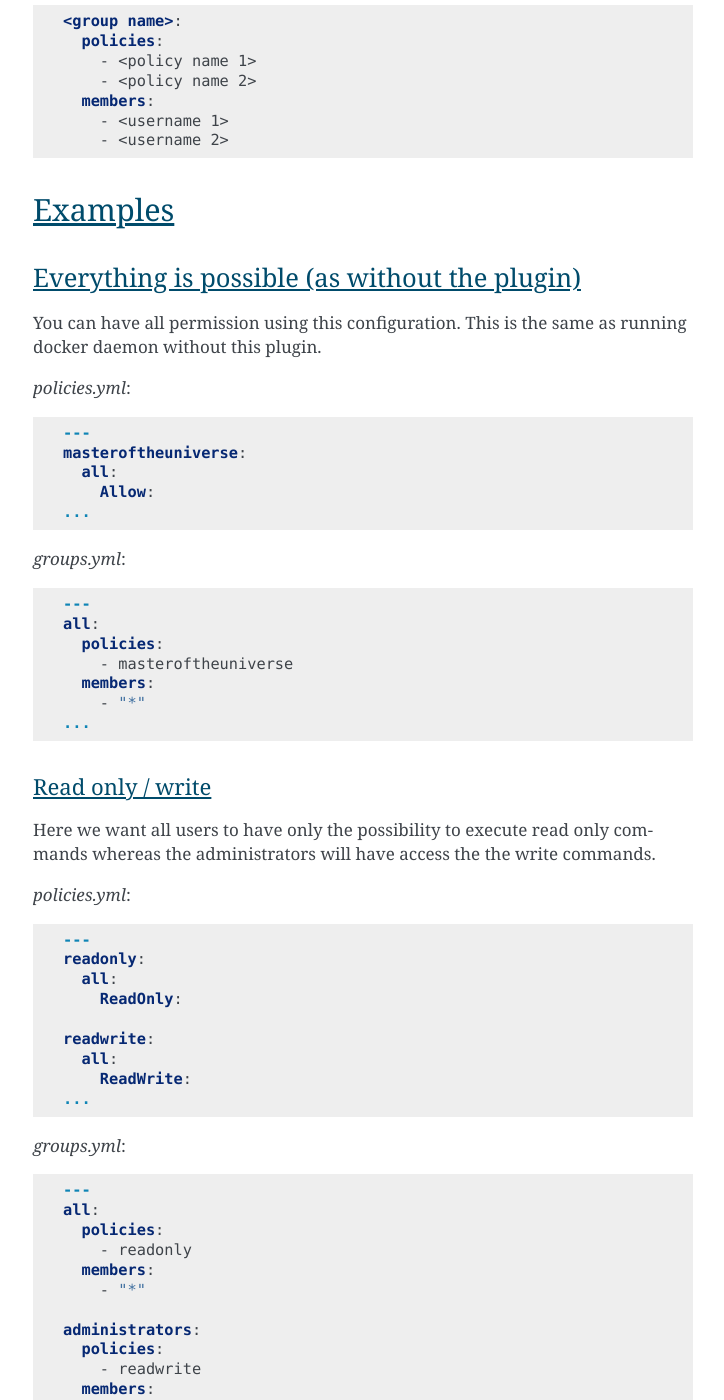
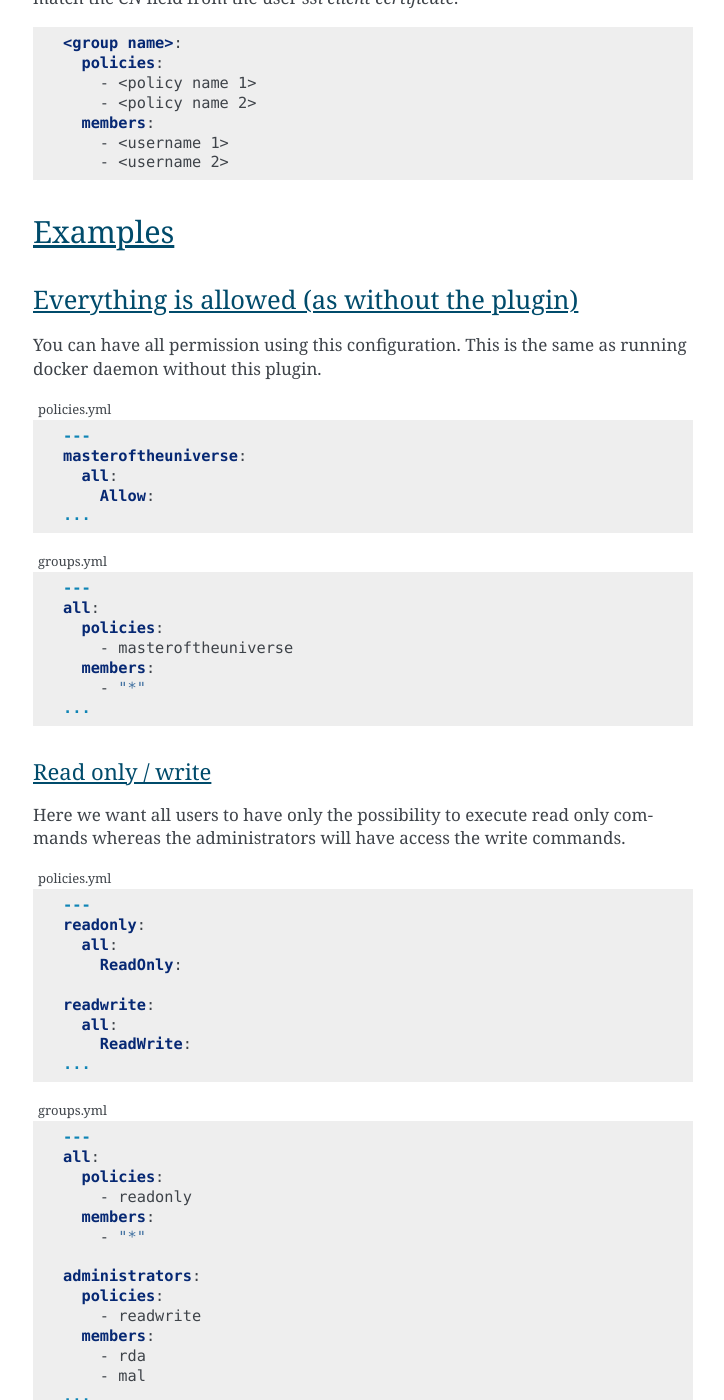
Before and after one commit to docker-leash/docker-leash, a Sphinx documentation site: the page built from docs/install/configuration.rst, in a window 1280 px wide and 1400 px high, scrolled down 4304 px. Shown: the whole window, without its empty margins (387-1111 px from the left). Built offline with Sphinx 7.4.7, drawn with Linux system fonts in a browser that asks for light colours; pages that are not in the unit, such as notebooks, are missing from menus; some of the changed text lies outside the part shown.

Commit message:
docs: minor cleanup

```diff
--- a/docs/install/configuration.rst
+++ b/docs/install/configuration.rst
@@ -7,7 +7,7 @@ Configure the rules
 ===================
 
 The users authorizations are defined on `leash-server` side.
-Configurations are stored as a Yaml file.
+Configurations are stored as a YAML file.
 We have one file to defining groups of users, and one for the rules.
 If no matching `docker action` are defined for a specific action, then the default is to **deny** the request.
 On `docker action` we can attach some `checks`.
@@ -88,7 +88,7 @@ Docker actions list
 -------------------
 
 Docker action names are a mapping to the internal actions from the
-`Docker API <https://docs.docker.com/engine/api/version-history/>`_.
+`Docker API <https://docs.docker.com/engine/api/version-history/>`__.
 
 +--------------------------------------+-------------------------------------+
 | action name                          | API description                     |
@@ -226,15 +227,14 @@ Finally, `username` should match the `CN` field from the user `ssl client certif
 Examples
 ========
 
-Everything is possible (as without the plugin)
-++++++++++++++++++++++++++++++++++++++++++++++
+Everything is allowed (as without the plugin)
++++++++++++++++++++++++++++++++++++++++++++++
 
 You can have all permission using this configuration.
-This is the same as running docker daemon without  this plugin.
-
-`policies.yml`:
+This is the same as running docker daemon without this plugin.
 
 .. code-block:: yaml
+   :caption: policies.yml
 
    ---
    masteroftheuniverse:
@@ -242,9 +242,8 @@ This is the same as running docker daemon without  this plugin.
        Allow:
    ...
 
-`groups.yml`:
-
 .. code-block:: yaml
+   :caption: groups.yml
 
    ---
    all:
@@ -257,11 +256,10 @@ This is the same as running docker daemon without  this plugin.
 Read only / write
 -----------------
 
-Here we want all users to have only the possibility to execute read only commands whereas the administrators will have access the the write commands.
-
-`policies.yml`:
+Here we want all users to have only the possibility to execute read only commands whereas the administrators will have access the write commands.
 
 .. code-block:: yaml
+   :caption: policies.yml
 
    ---
    readonly:
@@ -273,9 +271,8 @@ Here we want all users to have only the possibility to execute read only command
        ReadWrite:
    ...
 
-`groups.yml`:
-
 .. code-block:: yaml
+   :caption: groups.yml
 
    ---
    all:
@@ -298,9 +295,8 @@ Restrict by container name
 Here we want all users to have a limitation by the container name.
 All administrators are allowed to manage all containers.
 
-`policies.yml`:
-
 .. code-block:: yaml
+   :caption: policies.yml
 
    ---
    containers_name_must_match_username:
@@ -314,9 +310,8 @@ All administrators are allowed to manage all containers.
        ReadWrite:
    ...
 
-`groups.yml`:
-
 .. code-block:: yaml
+   :caption: groups.yml
 
    ---
    all:
--- a/docs/install/installation.rst
+++ b/docs/install/installation.rst
@@ -120,7 +120,7 @@ Then build and push the plugin to your local registry.
 Install your docker plugin
 ++++++++++++++++++++++++++
 
-Now that you have your json file deployed, you can install it on your docker hosts:
+Now that you have your JSON file deployed, you can install it on your docker hosts:
 
 .. code-block:: console
 
```
Also changed, not shown: other parts of docs/install/configuration.rst (+4 -3 lines), other parts of docs/install/installation.rst (+1 -1 lines), docs/index.rst (+17 -0 lines).
